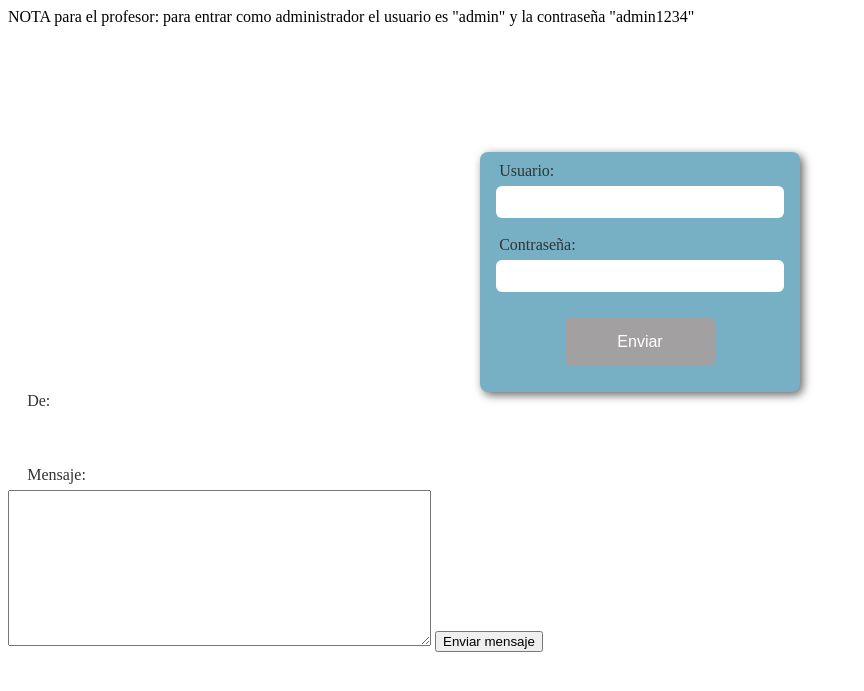
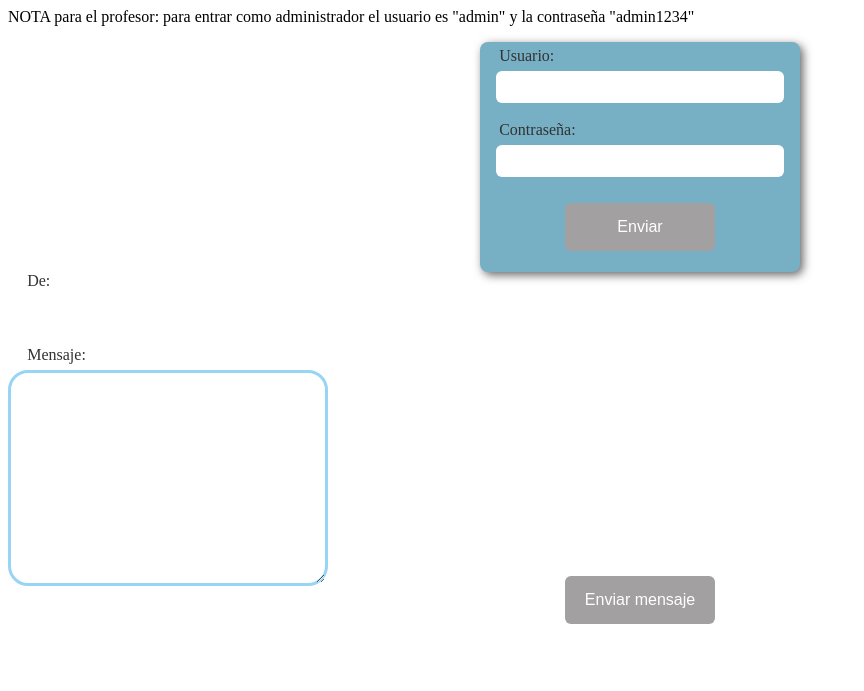
Before and after one commit to LorenaArquero/PracticaConcesionario, a PHP site: page /login/login.html in a window 1280 px wide. Shown: the top 691 px of the page, without its empty margins (0-864 px from the left). Run offline with PHP 8.4, Linux system fonts and the light colour scheme.

Commit message:
Terminado login.css

```diff
--- a/login/estilos.css
+++ b/login/estilos.css
@@ -8,10 +8,10 @@
    -webkit-box-shadow: 3px 3px 10px 0px rgba(50, 50, 50, 0.75);
    margin-left: auto;
    margin-right: auto;
-   margin-top: 10%;
+   margin-top: 1%;
    max-width: 20em;
-   padding-bottom: 10px;
-   padding-top: 10px;
+   padding-bottom: 5px;
+   padding-top: 5px;
 }
 
 /* Etiquetas del formulario */
@@ -38,6 +38,25 @@ input[type="password"] {
    margin-right: auto;
 }
 
+textarea{
+	width: 320px;
+	border: none;
+	border-radius: 20px;
+	outline: none;
+	padding: 10px;
+	font-family: 'Sniglet', cursive;
+	font-size: 1em;
+	color: #676767;
+	transition: border 0.5s;
+	-webkit-transition: border 0.5s;
+	-moz-transition: border 0.5s;
+	-o-transition: border 0.5s;
+	border: solid 3px #98d4f3;
+	-webkit-box-sizing:border-box;
+	-moz-box-sizing:border-box;
+	box-sizing:border-box;
+
+}
 /* Botón */
 
 input[type="submit"] {
@@ -55,8 +74,40 @@ input[type="submit"] {
    width: 150px;
 }
 
+h1 {
+	border: 2px solid #b5f2f2;  /*borde: estilo y color*/
+	font: normal normal 18px quicksand;  /*fuente*/
+	color:#cccccc;  /*color de la fuente*/
+	letter-spacing: 2px; /*separación entre las letras*/
+	text-align: center; /*alineación del texto*/
+	text-transform: uppercase; /*texto se transforma en mayúsculas*/
+	padding: 10px;  /*tamaño del fondo*/
+}
+
 input[type="submit"]:hover {
    cursor: pointer;
    background-color: #A33D41;
    opacity: 0.8;
 }
+
+input[type="button"] {
+   background-color: #A3A0A2;
+   border: none;
+   border-radius: 6px;
+   color: white;
+   display: block;
+   font-size: 1em;
+   height: 3em;
+   margin-left: auto;
+   margin-right: auto;
+   margin-top: -10px;
+   text-align: center;
+   width: 150px;
+}
+
+
+input[type="button"]:hover {
+   cursor: pointer;
+   background-color: #A33D41;
+   opacity: 0.8;
+}
```
